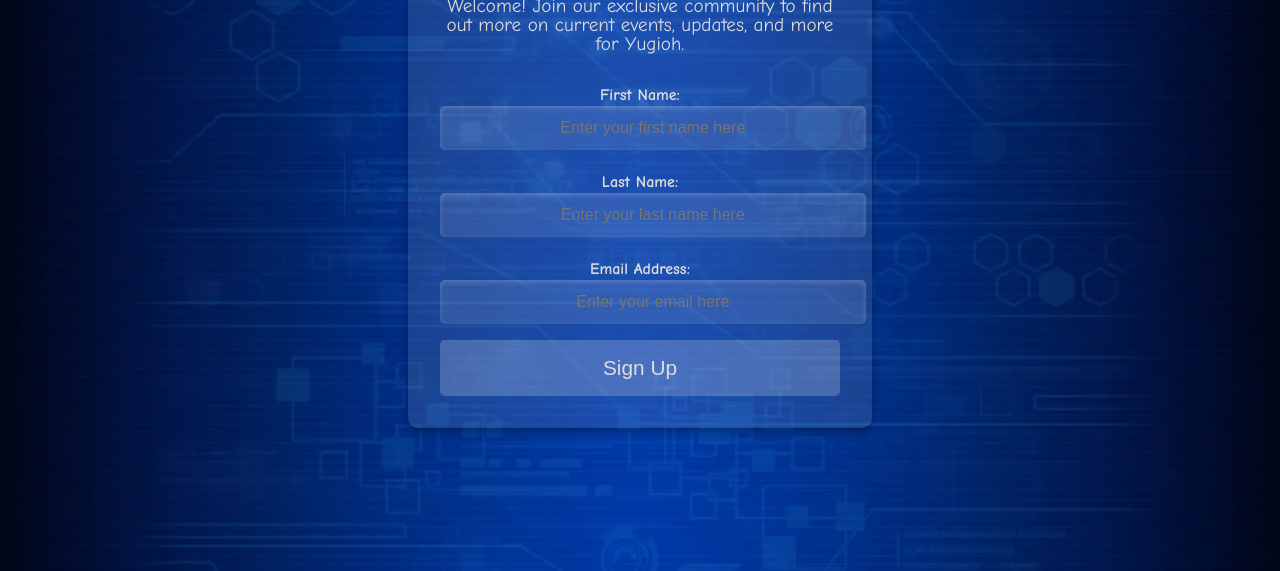
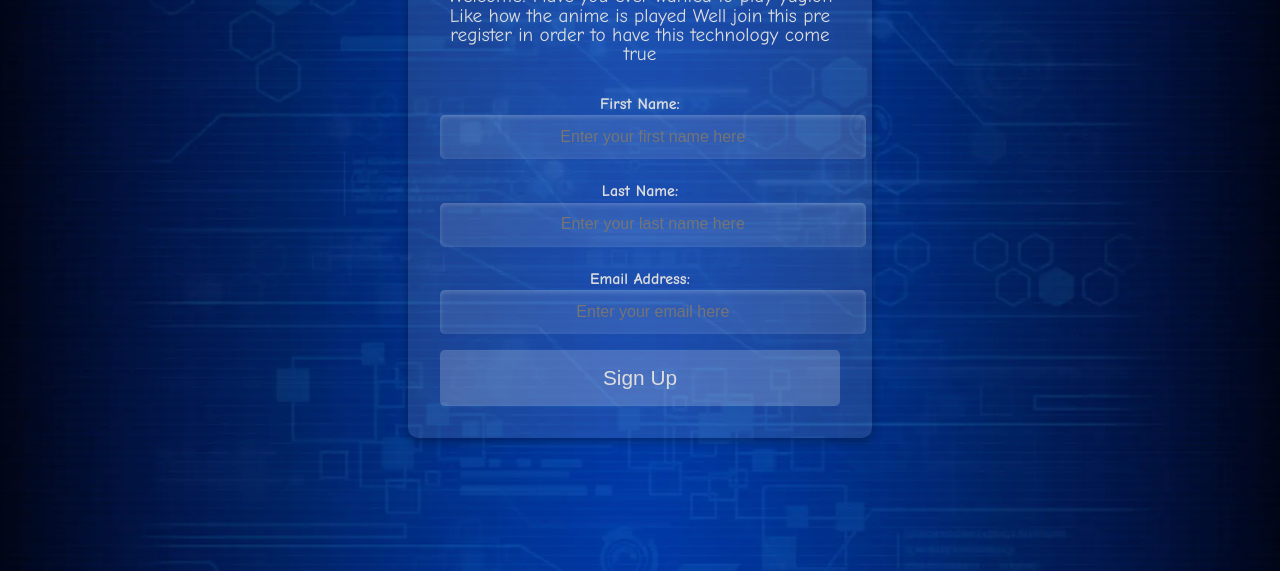
Before and after one commit to lgarcia-labs/Project_1, a plain HTML site: page index.html in a window 1280 px wide. Shown: the part 229-800 px from the top of the page. Drawn offline with Linux system fonts and the light colour scheme; a script that the page names is missing.

Commit message:
updated tittle

```diff
--- a/index.html
+++ b/index.html
@@ -12,7 +12,7 @@
 <main id="content">
   <section id="form">
     <h1>Yugioh Duelinks Project</h1>
-    <h3 id="sign-up">Welcome! Join our exclusive community to find out more on current events, updates, and more for Yugioh.</h3>
+    <h3 id="sign-up">Welcome! Have you ever wanted to play yugioh Like how the anime is played Well join this pre register in order to have this technology come true </h3>
     <form action="/submit" method="post" autocomplete="on" onsubmit="return validateForm()">
       <label for="firstName">First Name: </label>
       <input type="text" id="firstName" name="firstName" placeholder="Enter your first name here" required>
```
